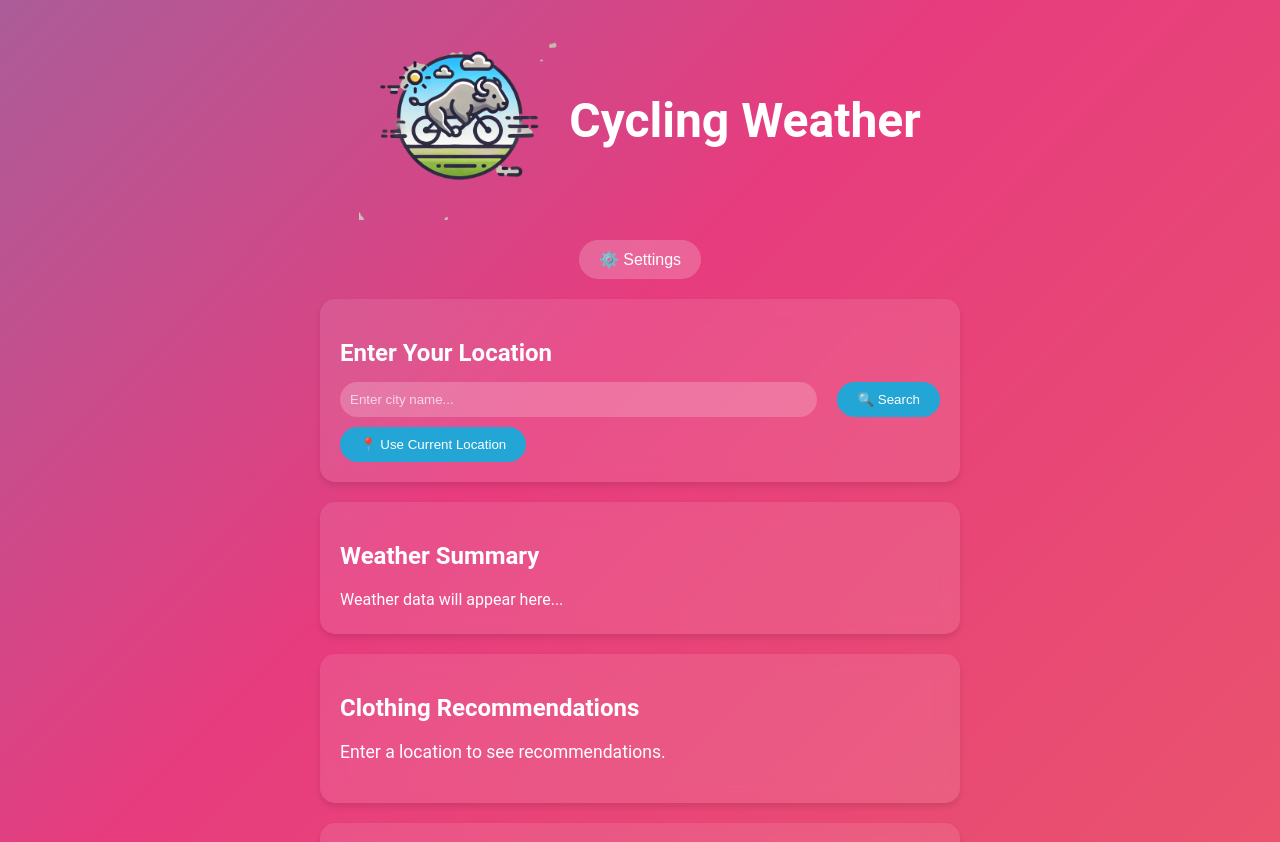
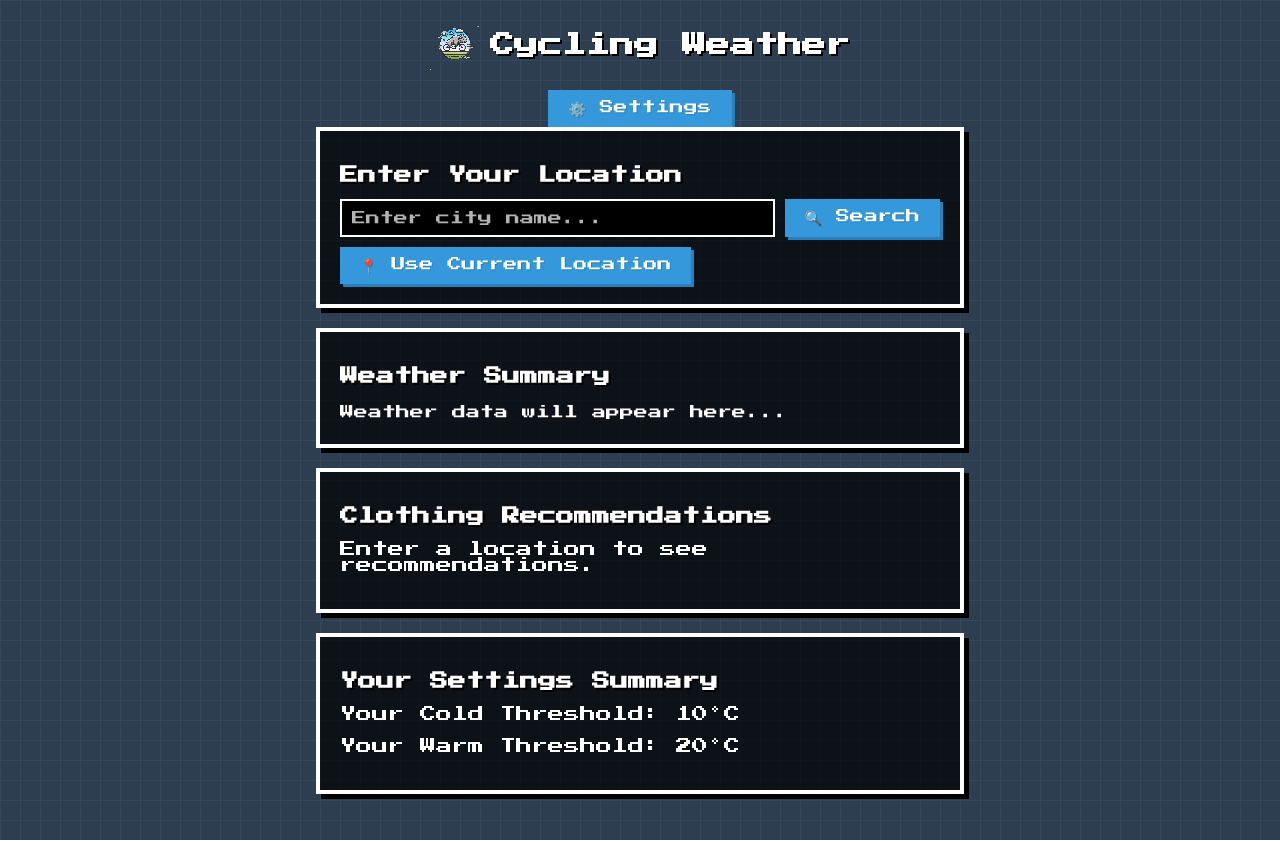
Before and after one commit to andrewweddell/andrewweddell.github.io, a React (Create React App) app: page / in a window 1280 px wide. Shown: the top 842 px of the page. Built offline with nearby package versions, Linux system fonts and the light colour scheme; no server answers.

Commit message:
Pixel styling

```diff
--- a/public/index.html
+++ b/public/index.html
@@ -24,8 +24,11 @@
       work correctly both with client-side routing and a non-root public URL.
       Learn how to configure a non-root public URL by running `npm run build`.
     -->
-    <title>React App</title>
+    <title>Pixel Cycling Weather</title>
     <script>window.REACT_APP_WEATHER_API_KEY = "%REACT_APP_WEATHER_API_KEY%";</script>
+    <style>
+      @import url('https://fonts.googleapis.com/css2?family=Press+Start+2P&display=swap');
+    </style>
   </head>
   <body>
     <noscript>You need to enable JavaScript to run this app.</noscript>
--- a/src/components/Home.module.scss
+++ b/src/components/Home.module.scss
@@ -1,16 +1,28 @@
-@keyframes gradientBG {
+@import url('https://fonts.googleapis.com/css2?family=Press+Start+2P&display=swap');
+
+@keyframes pixelate {
   0% { background-position: 0% 50%; }
   50% { background-position: 100% 50%; }
   100% { background-position: 0% 50%; }
 }
 
 .homeContainer {
-  font-family: 'Roboto', sans-serif;
+  font-family: 'Press Start 2P', cursive;
   min-height: 100vh;
-  background: linear-gradient(-45deg, #ee7752, #e73c7e, #23a6d5, #23d5ab);
-  background-size: 400% 400%;
-  animation: gradientBG 15s ease infinite;
-  color: white;
+  background-color: #2c3e50;
+  background-image:
+    linear-gradient(
+      to right,
+      #34495e 1px,
+      transparent 1px
+    ),
+    linear-gradient(
+      to bottom,
+      #34495e 1px,
+      transparent 1px
+    );
+  background-size: 20px 20px;
+  color: #fff;
   padding: 20px;
   display: flex;
   flex-direction: column;
@@ -29,52 +41,48 @@
 }
 
 .logo {
-  width: 30px; // Adjust this value to make the logo smaller or larger
+  width: 50px;
   height: auto;
   margin-right: 10px;
+  image-rendering: pixelated;
 }
 
 h1 {
-  font-size: 2rem; // Adjust this value as needed
-  margin: 0; // Remove default margin
+  font-size: 24px;
+  margin: 0;
+  text-shadow: 2px 2px #000;
 }
 
-.settingsButton {
-  background-color: rgba(255, 255, 255, 0.2);
-  color: white;
+.settingsButton, .searchButton, .locationButton {
+  background-color: #3498db;
+  color: #fff;
   border: none;
   padding: 10px 20px;
-  border-radius: 25px;
   cursor: pointer;
-  transition: all 0.3s ease;
-  font-size: 1rem;
-  margin-bottom: 20px;
+  font-family: 'Press Start 2P', cursive;
+  font-size: 14px;
+  text-shadow: 1px 1px #2980b9;
+  box-shadow: 3px 3px #2980b9;
 
   &:hover {
-    background-color: rgba(255, 255, 255, 0.3);
-    transform: scale(1.05);
+    background-color: #2980b9;
   }
 }
 
 .section {
-  background-color: rgba(255, 255, 255, 0.1);
-  backdrop-filter: blur(10px);
-  border-radius: 15px;
+  background-color: rgba(0, 0, 0, 0.7);
+  border: 4px solid #fff;
+  border-radius: 0;
   padding: 20px;
   margin-bottom: 20px;
   width: 100%;
   max-width: 600px;
-  box-shadow: 0 4px 6px rgba(0, 0, 0, 0.1);
-  transition: all 0.3s ease;
-
-  &:hover {
-    transform: translateY(-5px);
-    box-shadow: 0 6px 8px rgba(0, 0, 0, 0.2);
-  }
+  box-shadow: 5px 5px #000;
 
   h2 {
-    font-size: 1.3rem;
+    font-size: 18px;
     margin-bottom: 15px;
+    text-shadow: 2px 2px #000;
   }
 }
 
@@ -87,34 +95,15 @@ h1 {
 .locationInput {
   flex-grow: 1;
   padding: 10px;
-  border: none;
-  border-radius: 25px;
-  background-color: rgba(255, 255, 255, 0.2);
-  color: white;
+  border: 2px solid #fff;
+  background-color: #000;
+  color: #fff;
+  font-family: 'Press Start 2P', cursive;
+  font-size: 14px;
 
   &::placeholder {
     color: rgba(255, 255, 255, 0.7);
   }
-}
-
-.searchButton,
-.locationButton {
-  background-color: #23a6d5;
-  color: white;
-  border: none;
-  padding: 10px 20px;
-  border-radius: 25px;
-  cursor: pointer;
-  transition: all 0.3s ease;
-
-  &:hover {
-    background-color: #1c8ab1;
-    transform: scale(1.05);
-  }
-}
-
-.locationButton {
-  width: 100%;
 }
 
 .weatherDetails {
@@ -123,92 +112,35 @@ h1 {
   gap: 10px;
 
   p {
-    font-size: 1rem;
+    font-size: 14px;
     margin: 5px 0;
   }
 }
 
-.clothingRecommendations {
-  font-size: 1rem;
-  line-height: 1.5;
-}
-
 .weatherIcon {
-  font-size: 3rem;
+  font-size: 48px;
   margin-bottom: 10px;
 }
 
 .cyclingCondition {
-  font-size: 1.2rem;
+  font-size: 16px;
   font-weight: bold;
   margin-top: 10px;
   text-align: center;
+  text-shadow: 2px 2px #000;
 }
 
 .clothingIcon {
-  font-size: 2rem;
+  font-size: 32px;
   margin-bottom: 10px;
-}
-
-h2 {
-  font-size: 1.5rem;
-}
-
-p {
-  font-size: 1rem;
-}
-
-@media (min-width: 768px) {
-  .header h1 {
-    font-size: 3rem;
-  }
-
-  .section h2 {
-    font-size: 1.5rem;
-  }
-
-  .weatherDetails {
-    grid-template-columns: repeat(2, 1fr);
-  }
-
-  .locationInput {
-    width: 70%;
-    margin-right: 10px;
-    margin-bottom: 0;
-  }
-
-  .locationButton {
-    width: auto;
-  }
-
-  p {
-    font-size: 1.1rem;
-  }
-
-  .clothingIcon {
-    font-size: 3rem;
-  }
-}
-
-.locationName {
-  font-size: 1.5rem;
-  font-weight: bold;
-  margin-bottom: 10px;
-  text-align: center;
-}
-
-.logo {
-  width: 200px; // Adjust as needed
-  height: auto;
-  margin-right: 10px;
 }
 
 @media (max-width: 768px) {
   .logo {
-    width: 50px; // Even smaller on mobile devices
+    width: 30px;
   }
 
   h1 {
-    font-size: 1.5rem; // Smaller font size on mobile devices
+    font-size: 18px;
   }
 }
--- a/src/components/Settings.module.css
+++ b/src/components/Settings.module.css
@@ -1,106 +1,89 @@
 .settingsContainer {
-  font-family: 'Roboto', sans-serif;
+  font-family: 'Press Start 2P', cursive;
   padding: 30px;
-  background: linear-gradient(135deg, #1e3c72 0%, #2a5298 100%);
-  color: white;
-  border-radius: 15px;
-  box-shadow: 0 10px 20px rgba(0, 0, 0, 0.2);
+  background:
+    linear-gradient(45deg, #000 25%, transparent 25%),
+    linear-gradient(-45deg, #000 25%, transparent 25%),
+    linear-gradient(45deg, transparent 75%, #000 75%),
+    linear-gradient(-45deg, transparent 75%, #000 75%);
+  background-size: 20px 20px;
+  background-color: #4b0082;
+  color: #fff;
+  border: 4px solid #fff;
+  box-shadow: 5px 5px #000;
 }
 
-.settingsHeader {
-  text-align: center;
-  margin-bottom: 30px;
-
-  h1 {
-    font-size: 2rem;
-    text-shadow: 2px 2px 4px rgba(0,0,0,0.5);
-  }
+.settingsHeader h1 {
+  font-size: 24px;
+  text-shadow: 2px 2px #000;
 }
 
-.thresholdsSection {
-  margin-bottom: 30px;
-
-  h2 {
-    font-size: 1.5rem;
+.thresholdsSection h2 {
+  font-size: 18px;
   margin-bottom: 20px;
-  }
+  text-shadow: 2px 2px #000;
 }
 
 .thresholdControl {
   margin-bottom: 20px;
+}
 
-  label {
+.thresholdControl label {
   display: block;
   margin-bottom: 10px;
-    font-size: 1rem;
+  font-size: 14px;
 }
 
-  input[type="range"] {
+.thresholdControl input[type="range"] {
   width: 100%;
   -webkit-appearance: none;
-    background: transparent;
-    margin: 10px 0;
-
-    &:focus {
+  background: #000;
   outline: none;
+  opacity: 0.7;
+  transition: opacity .2s;
 }
 
-    &::-webkit-slider-runnable-track {
-      width: 100%;
-      height: 8px;
-      cursor: pointer;
-      background: rgba(255, 255, 255, 0.3);
-      border-radius: 4px;
+.thresholdControl input[type="range"]:hover {
+  opacity: 1;
 }
 
-    &::-webkit-slider-thumb {
+.thresholdControl input[type="range"]::-webkit-slider-thumb {
   -webkit-appearance: none;
-      height: 24px;
-      width: 24px;
-      border-radius: 50%;
-      background: #23a6d5;
+  appearance: none;
+  width: 25px;
+  height: 25px;
+  background: #ff4500;
   cursor: pointer;
-      margin-top: -8px;
-      box-shadow: 0 0 4px rgba(0, 0, 0, 0.3);
-    }
 }
 
-  span {
+.thresholdControl input[type="range"]::-moz-range-thumb {
+  width: 25px;
+  height: 25px;
+  background: #ff4500;
+  cursor: pointer;
+}
+
+.thresholdControl span {
   display: inline-block;
   margin-left: 10px;
-    font-size: 1.2rem;
+  font-size: 14px;
   font-weight: bold;
-  }
 }
 
 .saveButton {
-  background-color: #23a6d5;
-  color: white;
+  background-color: #ff4500;
+  color: #fff;
   border: none;
   padding: 12px 24px;
-  border-radius: 25px;
   cursor: pointer;
-  transition: all 0.3s ease;
-  font-size: 1.2rem;
+  font-family: 'Press Start 2P', cursive;
+  font-size: 14px;
   display: block;
   margin: 0 auto;
-
-  &:hover {
-    background-color: #1c8ab1;
-    transform: scale(1.05);
-  }
+  text-shadow: 1px 1px #000;
+  box-shadow: 3px 3px #000;
 }
 
-@media (min-width: 768px) {
-  .settingsHeader h1 {
-    font-size: 2.5rem;
+.saveButton:hover {
+  background-color: #ff6347;
 }
-
-  .thresholdsSection h2 {
-    font-size: 1.8rem;
-  }
-
-  .thresholdControl label {
-    font-size: 1.2rem;
-  }
-}
```
Also changed, not shown: src/components/Home.js (line endings or trailing spaces). Lines whose indentation alone changed are shown as unchanged.
